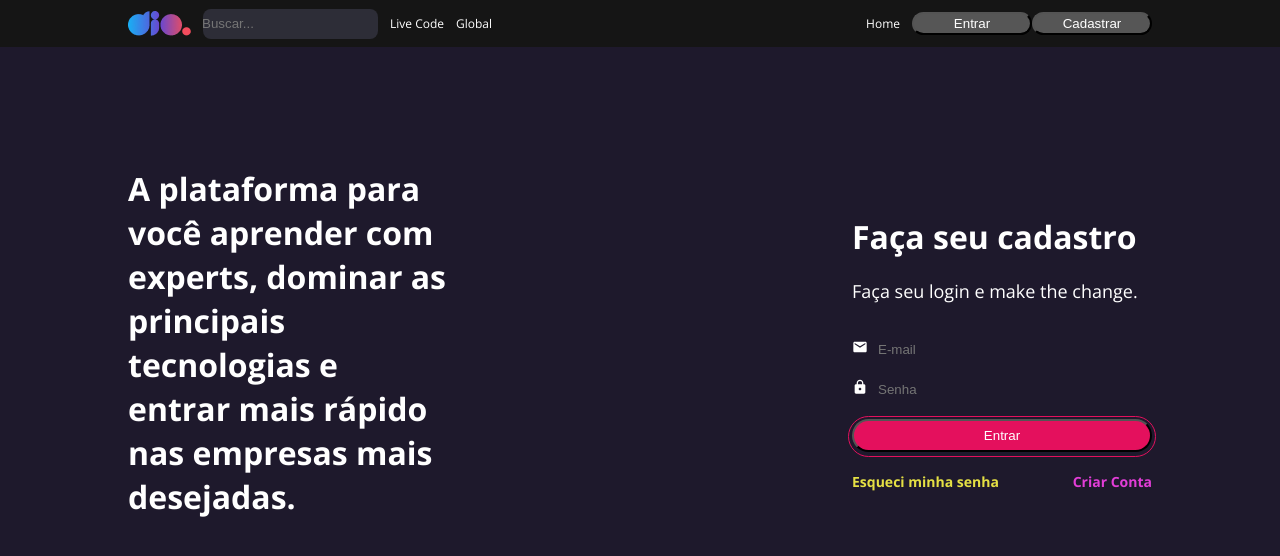
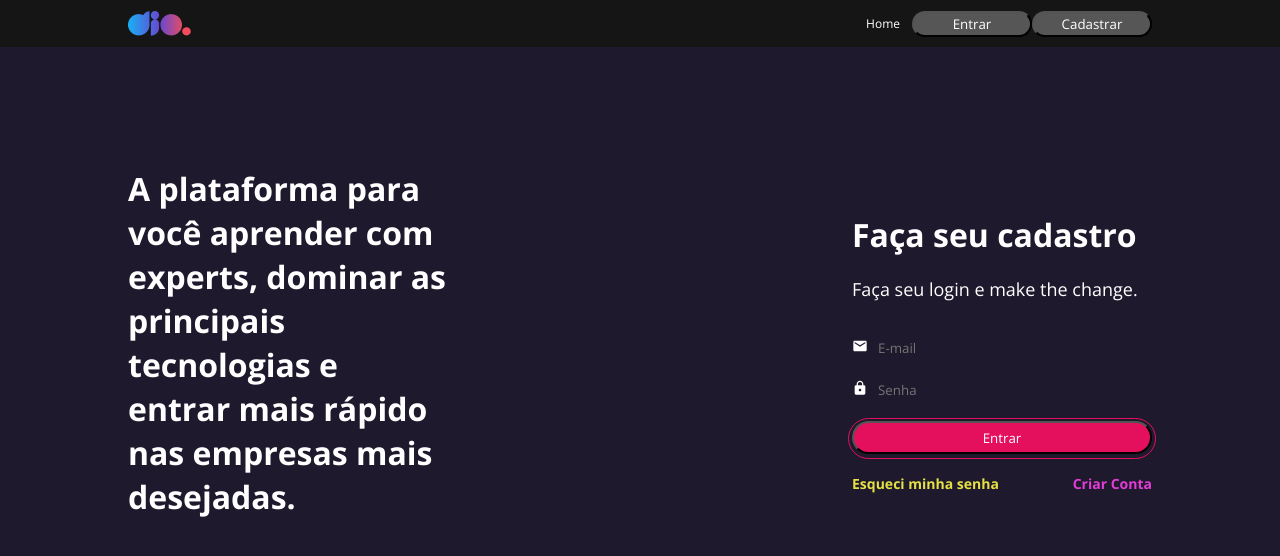
Before and after one commit to alramosf/dio, a React (Create React App) app in the folder dio/: page /login in a window 1280 px wide. Shown: the top 556 px of the page. Built offline with nearby package versions, Linux system fonts and the light colour scheme.

Commit message:
finalizado tela de feed, adicionado rotas para mudanças de pagina

```diff
--- a/dio/src/components/Card/index.jsx
+++ b/dio/src/components/Card/index.jsx
@@ -6,10 +6,10 @@ import {CardContainer,Content,HasInfo,ImageBackground,PostInfo,UserInfo,UserPict
 const Card = () => {
   return (
     <CardContainer>
-        <ImageBackground/>
+        <ImageBackground src="https://hermes.digitalinnovation.one/articles/cover/374a8bd9-c2e3-4e9a-89f0-20773779e6e6.png"/>
         <Content>
             <UserInfo>
-                <UserPicture/>
+                <UserPicture src="https://avatars.githubusercontent.com/u/106263609?v=4"/>
                 <div>
                     <h4>Alexandre Ramos</h4>
                     <p>Há 8 minutos</p>
--- a/dio/src/components/Header/index.jsx
+++ b/dio/src/components/Header/index.jsx
@@ -9,26 +9,38 @@ import {
     Menu,
     MenuRight,
     Row,
+    UserPicture,
     Wrapper
 } from './styles'
 
 
-const Header = () => {
+const Header = ({autenticado}) => {
   return (
     <Wrapper>
         <Container>
             <Row>
                 <img src={ logo } alt="Logo da dio"/>
+                {autenticado ? (
+                    <>
                     <BuscarInputContainer>
                         <Input placeholder='Buscar...'/>
                     </BuscarInputContainer>
                     <Menu>Live Code</Menu>
                     <Menu>Global</Menu>
+                    </>
+                ) : null}
             </Row>
             <Row>
+                {autenticado ? (
+                    <UserPicture src="https://avatars.githubusercontent.com/u/106263609?v=4"/>
+                ) : (
+                    <>
                         <MenuRight href='#'>Home</MenuRight>
                         <Button title="Entrar"/>
                         <Button title="Cadastrar"/>
+
+                    </>
+                )}
             </Row>
         </Container>
     </Wrapper>
--- a/dio/src/components/Header/styles.js
+++ b/dio/src/components/Header/styles.js
@@ -49,7 +49,7 @@ export const BuscarInputContainer = styled.div`
 export const Menu = styled.a`
     font-family: 'Open Sans', sans-serif;
     font-style: normal;
-    font-size:12px;
+    font-size:18px;
     line-height: 25px;
     color: #ffffff;
     margin-right:12px;
--- a/dio/src/components/UserInfo/index.jsx
+++ b/dio/src/components/UserInfo/index.jsx
@@ -1,4 +1,4 @@
-import React from 'react'
+ import React from 'react'
 
 import { Container, NameText, Progress, UserPicture} from './styles';
 
--- a/dio/src/pages/feed/index.jsx
+++ b/dio/src/pages/feed/index.jsx
@@ -1,9 +1,9 @@
 import React from 'react'
+
+
 import { Card } from '../../components/Card';
 import { UserInfo } from '../../components/UserInfo';
-
 import { Header } from '../../components/Header';
-
 import { Container, Column, Title, TitleHighlight } from './styles';
 
 const Feed = () => {
@@ -30,6 +30,7 @@ const Feed = () => {
                 <UserInfo nome="Alexandre Ramos" image="https://avatars.githubusercontent.com/u/106263609?v=4" percentual={65}/>
                 <UserInfo nome="Alexandre Ramos" image="https://avatars.githubusercontent.com/u/106263609?v=4" percentual={45}/>
                 <UserInfo nome="Alexandre Ramos" image="https://avatars.githubusercontent.com/u/106263609?v=4" percentual={72}/>
+                <UserInfo nome="Alexandre Ramos" image="https://avatars.githubusercontent.com/u/106263609?v=4" percentual={98}/>
             </Column>
         </Container>
     </>
--- a/dio/src/pages/home/index.jsx
+++ b/dio/src/pages/home/index.jsx
@@ -1,4 +1,4 @@
-import { Link } from 'react-router-dom';
+import { useNavigate } from 'react-router-dom';
 
 import  bannerImage from '../../assets/banner.png';
 import { Button } from '../../components/Button';
@@ -6,6 +6,14 @@ import { Header } from '../../components/Header';
 
 import { Container, TextContent, Title, TitleHighlight } from './styles';
 const Home = () => {
+
+    const navigate = useNavigate();
+
+    const handleClickSignIn = () => {
+        navigate('/login')
+    }
+
+
     return (<>
         <Header />
         <Container>
@@ -20,7 +28,7 @@ const Home = () => {
                 <TextContent>
                     Domine as tecnologias utilizadas pelas empresas mais inovadoras do mundo e encare seu novo desafio profissional, evoluindo em comunidade com os melhores exprts.
                 </TextContent>
-                <Button  title="Começar agora" variant="secondary" onClick={() => null} />
+                <Button  title="Começar agora" variant="secondary" onClick={handleClickSignIn} />
             </div>
             <div>
                 <img src={bannerImage} alt="imagem principal" srcset="" />
--- a/dio/src/pages/login/index.jsx
+++ b/dio/src/pages/login/index.jsx
@@ -1,6 +1,6 @@
 import { Link } from 'react-router-dom';
 
-
+import { useNavigate } from 'react-router-dom'
 import { MdEmail, MdLock } from 'react-icons/md'
 import { Button } from '../../components/Button';
 import { Header } from '../../components/Header';
@@ -8,6 +8,15 @@ import { Input } from '../../components/Input';
 
 import { Column, Container, CriarText, EsqueciText, Row, SubTitleLogin, Title, TitleLogin, Wrapper } from './styles';
 const Login = () => {
+
+    const navigate = useNavigate();
+
+    const handleClickSignIn = () => {
+        navigate('/feed')
+    }
+
+
+
     return (<>
         <Header />
         <Container>
@@ -24,7 +33,7 @@ const Login = () => {
                     <form action="">
                         <Input placeholder="E-mail" leftIcon={<MdEmail/>}/>
                         <Input placeholder="Senha" type="password" leftIcon={<MdLock/>}/>
-                        <Button title="Entrar" variant="secondary"/>
+                        <Button title="Entrar" variant="secondary" onClick={handleClickSignIn} type="button"/>
                     </form>
                     <Row>
                         <EsqueciText>Esqueci minha senha</EsqueciText>
--- a/dio/src/styles/global.js
+++ b/dio/src/styles/global.js
@@ -6,12 +6,13 @@ export const GlobalStyle = createGlobalStyle `
     *{
         margin: 0;
         padding: 0;
+        font-family: 'Open Sans', sans-serif;
     }
 
     body{
         background-color #1e192c;
         color: #ffffff;
-
+        font-family: 'Open Sans', sans-serif;
     }
 
 
```
Lines whose indentation alone changed are shown as unchanged.
